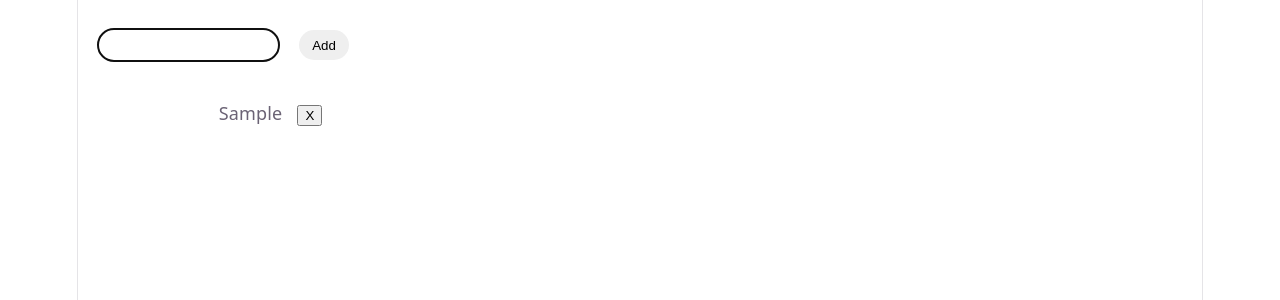
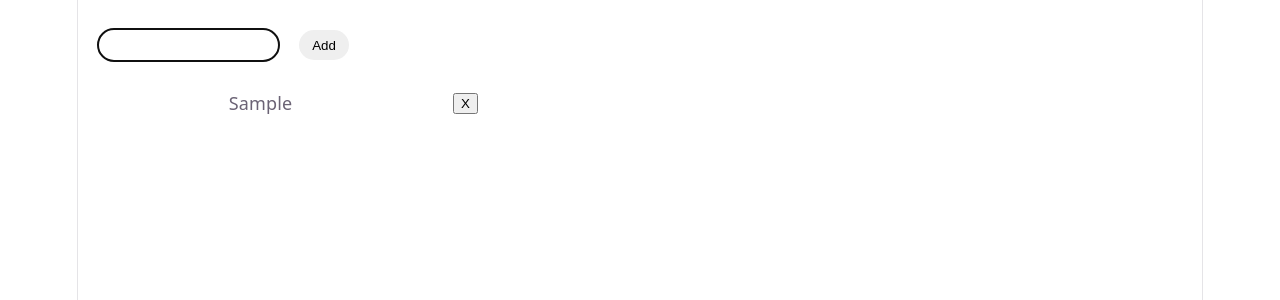
Before and after one commit to sante-afk/todo-ts, a React (Vite) app: page / in a window 1280 px wide. Both pictures are taken after typing "Sample" into the empty fields and a click on the button "Add". Shown: the top 300 px of the page. Built offline with nearby package versions, Linux system fonts and the light colour scheme.

Commit message:
Fix css task text/delete task

```diff
--- a/src/App.css
+++ b/src/App.css
@@ -8,10 +8,20 @@ li {
 }
 
 .task {
+  display: flex;
+  align-items: center;
+  justify-content: space-between;
+  gap: 10px;
+}
+
+.taskText {
+  flex: 1;
+  word-break: break-word;
+  overflow-wrap: break-word;
 }
 
 .deleteTask {
-  margin: 15px;
+  flex-shrink: 0;
 }
 
 .counter {
--- a/src/App.tsx
+++ b/src/App.tsx
@@ -54,8 +54,11 @@ function App() {
         <ul className="taskList">
           {tasks.map((task) => {
             return (
-              <li key={task.id} className="task">{task.text}
-                <button className="deleteTask" onClick={() => { handleDelTask(task.id) }}>X</button>
+              <li className="task">
+                <span className="taskText">{task.text}</span>
+                <button className="deleteTask" onClick={() => handleDelTask(task.id)}>
+                  X
+                </button>
               </li>
             );
           })}
```
